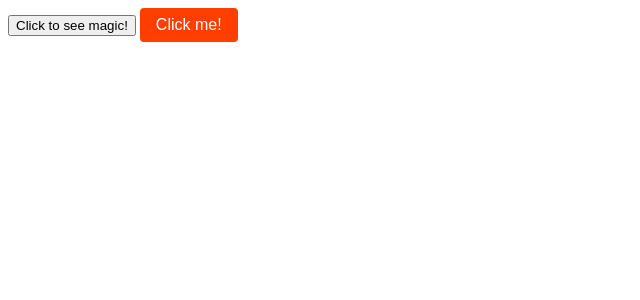
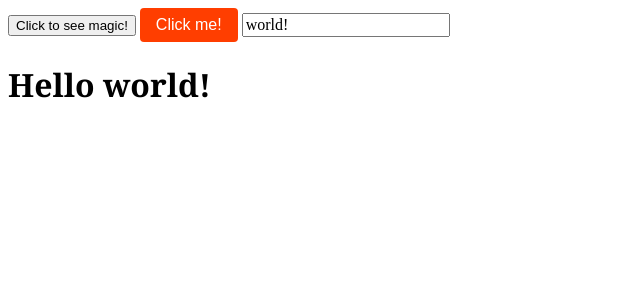
Before and after one commit to shivaprakash-sudo/learn-svelte, a SvelteKit app: page / in a window 1280 px wide. Shown: the top 300 px of the page, without its empty margins (0-640 px from the left). Built offline with nearby package versions, Linux system fonts and the light colour scheme.

Commit message:
binding text input

```diff
--- a/src/routes/+page.svelte
+++ b/src/routes/+page.svelte
@@ -22,6 +22,8 @@
 		{ id: 5, name: 'kiwi' },
 		{ id: 6, name: 'lemon' }
 	];
+
+	let name = 'world!';
 
 	function handleClick() {
 		fruits = fruits.slice(1);
@@ -89,13 +91,25 @@
 
 <CustomButton on:click={() => alert('Button clicked bsdk!')} />
 
-<!-- <style>
-	.poster {
+<input type="text" bind:value={name} />
+
+<h1>Hello {name}</h1>
+
+<style>
+	/* .poster {
 		width: 13rem;
 		max-width: 100%;
 		border-radius: 0.5rem;
 	}
 	.error {
 		color: red;
+	} */
+
+	* {
+		font-family: Cambria, Cochin, Georgia, Times, 'Times New Roman', serif;
 	}
-</style> -->
+
+	input {
+		font: inherit;
+	}
+</style>
```
